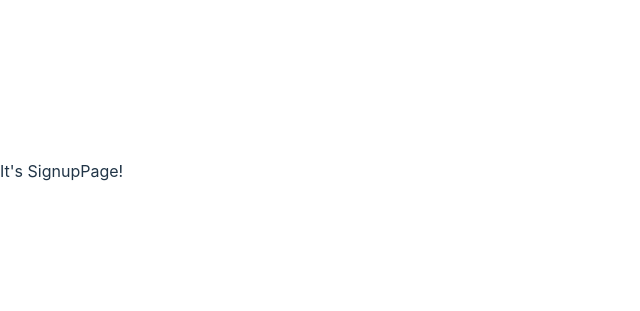
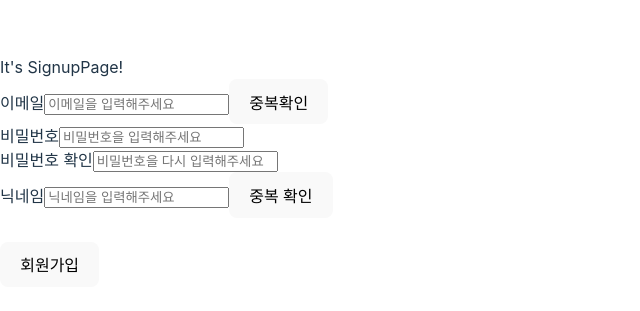
Before and after one commit to On-derDog/TadakTadak, a React (Vite) app in the folder frontend/: page /signup in a window 1280 px wide. Shown: the part 229-540 px from the top of the page, without its empty margins (0-640 px from the left). Built offline with nearby package versions, Linux system fonts and the light colour scheme.

Commit message:
Feat: 회원가입페이지(SignUp) 스켈레톤 코드 구현

```diff
--- /dev/null
+++ b/frontend/src/components/Button.tsx
@@ -0,0 +1,7 @@
+export const Button = ({onClick,label,...rest})=>{
+    return(
+      <button onClick={onClick}{...rest}>
+        {label}
+      </button>
+    )
+  }
--- /dev/null
+++ b/frontend/src/components/InputForm.tsx
@@ -0,0 +1,15 @@
+export const InputForm = ({ type, name, value, onChange, placeholder, title, ...rest }) => {
+    return (
+      <>
+        <span>{title}</span>
+        <input
+          type={type}
+          name={name}
+          value={value}
+          placeholder={placeholder}
+          onChange={onChange}
+          {...rest}
+        />
+      </>
+    );
+  };
--- a/frontend/src/pages/SignupPage.tsx
+++ b/frontend/src/pages/SignupPage.tsx
@@ -1,5 +1,84 @@
+import { useState, useEffect } from "react";
+import { useNavigate } from "react-router-dom";
+import { InputForm } from "../components/InputForm";
+import { Button } from "../components/Button";
+import { useStore, create } from "zustand";
+import { UserInfoStore } from "../stores/UserInfoStore";
+import { devtools } from 'zustand/middleware'
+
 const SignupPage = () => {
-    return <div>It's SignupPage!</div>;
+    const navigate = useNavigate();
+    const userInfo = useStore(UserInfoStore);
+    let passwordCheck:string;
+
+    const onChange = (e: React.ChangeEvent<HTMLInputElement>) => {
+        const { value, name } = e.target;
+
+        if (name === 'email') {
+          userInfo.updateEmail(value);
+        } else if (name === 'password') {
+          userInfo.updatePassword(value);
+        }
+        else if (name === 'password-check') {
+            if(userInfo.password === value){
+                console.log("비밀번호가 동일합니다.")
+            }
+        }
+        else if (name === 'username') {
+            userInfo.updateUsername(value);
+        }
+    }
+
+    const onButtonClick = (action:string) => {
+        switch(action){
+          case "onSignupEmail":
+            console.log(`API 통신 ${userInfo.email}`)
+            break;
+          case "onSetNickname":
+            console.log(`API 통신 ${userInfo.username}`)
+            break;
+          case "onSignup":
+            console.log(`회원가입 ${userInfo.email}, ${userInfo.password}, ${userInfo.username}`);
+            setTimeout(()=> navigate("/"),2000);
+            break;
+          default:
+            console.error("error")
+        }
+    }
+
+
+    return(
+        <main className="SignupPage-wrapper">
+          <section className="SigupPage-container">
+            <>It's SignupPage!</>
+            <br/>
+
+            {/* email input */}
+            <InputForm onChange={onChange}type = 'text' title="이메일"  name="email" value={userInfo?.email} placeholder="이메일을 입력해주세요"/>
+            <Button onClick={ () => onButtonClick("onSignupEmail")} label={"중복확인"}></Button>
+            <br/>
+
+            {/* pw input */}
+            <InputForm onChange={onChange}
+            type = 'password' title="비밀번호"  name="password" value={userInfo?.password} placeholder="비밀번호을 입력해주세요"/>
+            <br/>
+            {/* password duplicate check */}
+            <InputForm onChange={onChange}
+            type = 'password' title="비밀번호 확인"  name="password-check" value={passwordCheck} placeholder="비밀번호을 다시 입력해주세요"/>
+
+            <br/>
+
+            {/* username input */}
+            <InputForm onChange={onChange}
+            type = 'text' title="닉네임"  name="username" value={userInfo?.username} placeholder="닉네임을 입력해주세요"/>
+            <Button onClick={ () => onButtonClick("onSetNickname")} label={"중복 확인"}></Button>
+            <br/>
+            <br/>
+            <Button onClick={ () => onButtonClick("onSignup")} label={"회원가입"}></Button>
+            <br/>
+          </section>
+        </main>
+    )
 };
 
 export default SignupPage;
--- /dev/null
+++ b/frontend/src/stores/UserInfoStore.ts
@@ -0,0 +1,31 @@
+import { create } from "zustand";
+import { devtools, persist } from "zustand/middleware";
+
+interface UserInfo {
+  email: string;
+  password: string;
+  username: string;
+  updateEmail: (email: UserInfo['email']) => void;
+  updatePassword: (password: UserInfo['password']) => void;
+  updateUsername: (username: UserInfo['username']) => void;
+}
+
+export const UserInfoStore = create<UserInfo>()(
+    devtools(
+      (set, get) => ({
+        email: '',
+        password: '',
+        username: '',
+        updateEmail: (email) => set({ email }),
+        updatePassword: (password) => set({ password }),
+        updateUsername: (username) => set({ username }),
+      }),
+      {
+          name: 'userInfo'
+      }
+    )
+);
+
+if (import.meta.env.PROD) {
+  devtools(UserInfoStore);
+}
```
Also changed, not shown: 1 other file (tests, documents, lock files or other folders).
